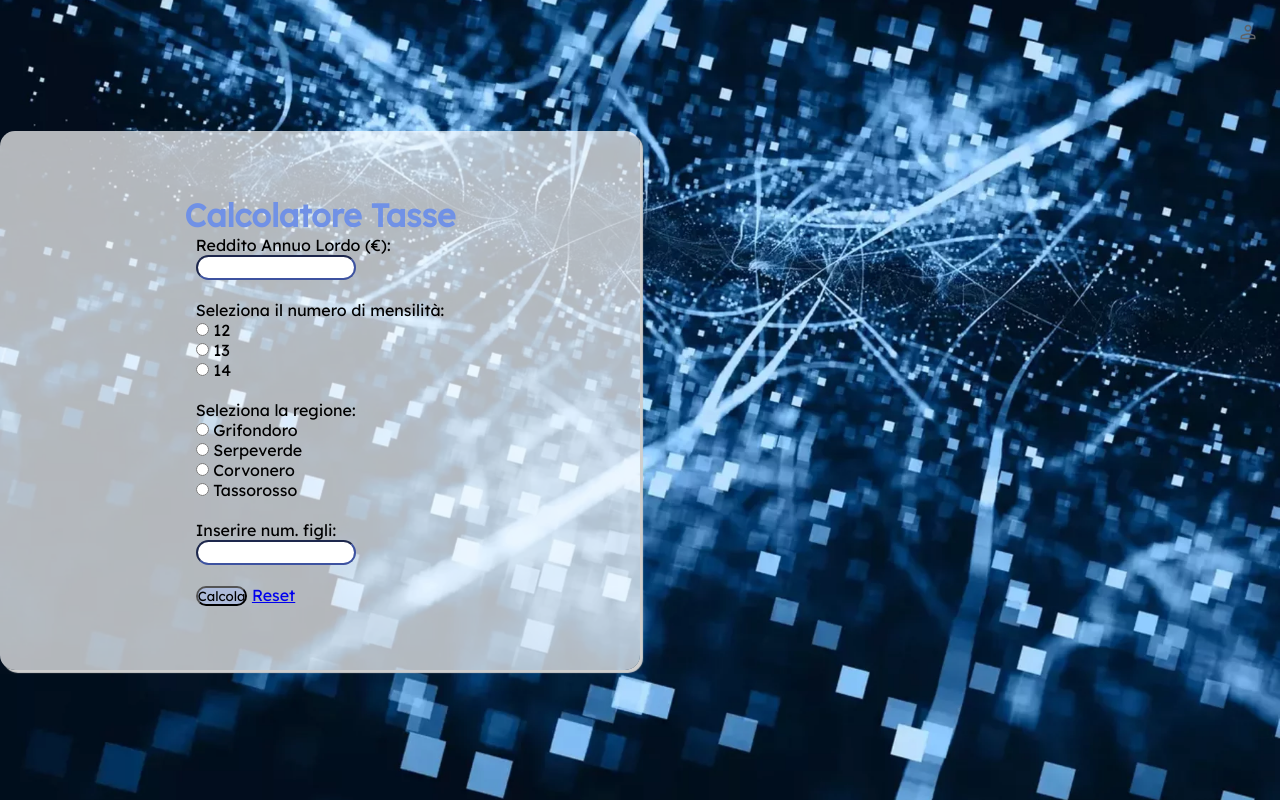
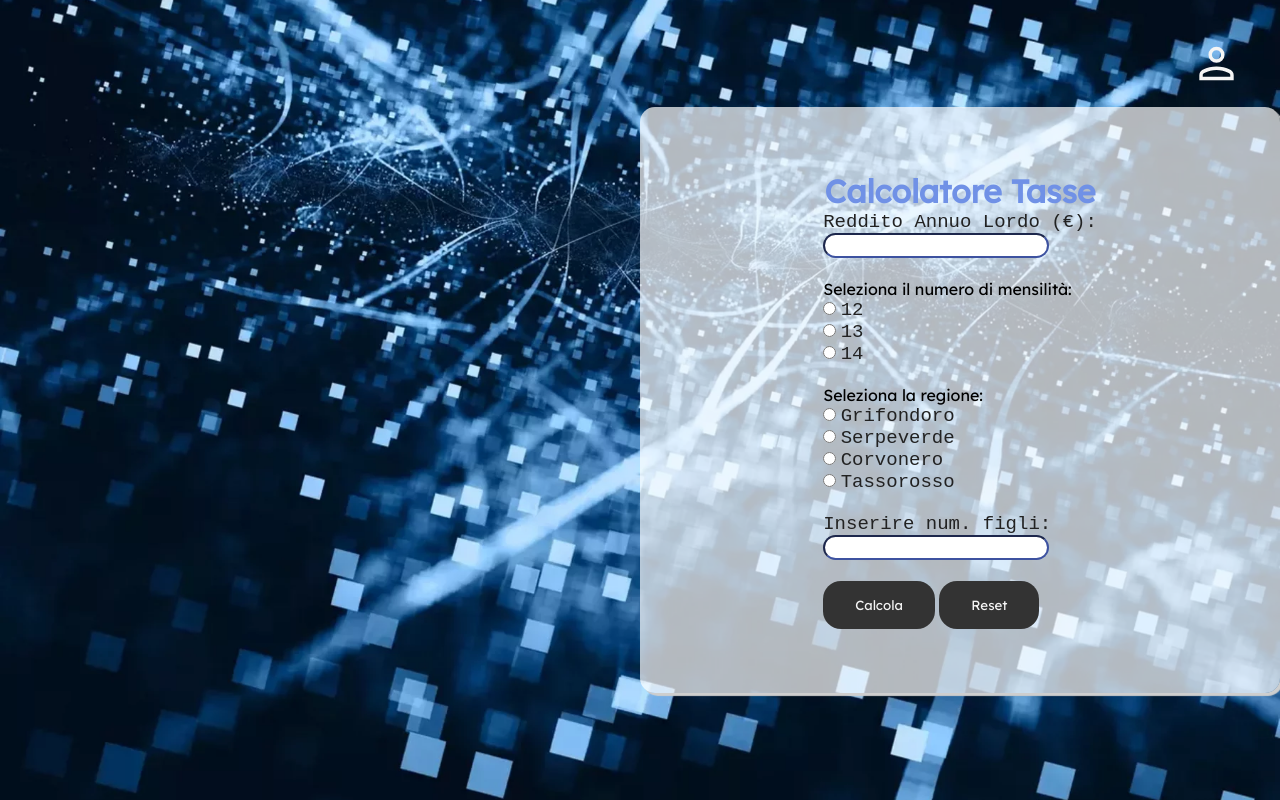
Before and after one commit to ManuVerza/progetto.verzeroli, a PHP site: page / in a window 1280 px wide. Run offline with PHP 8.4, Linux system fonts and the light colour scheme.

Commit message:
v1.2.1 - fix

```diff
--- a/index.php
+++ b/index.php
@@ -147,17 +147,20 @@ if (isset($_POST['index'])) {
 </svg>
         ☰
     </button>-->
-    <button id="menuButton">
+    <button id="menuButton" class="icon">
         <svg xmlns="http://www.w3.org/2000/svg" height="24px" viewBox="0 -960 960 960" width="24px" fill="#5f6368">
             <path
                 d="M480-492.31q-57.75 0-98.87-41.12Q340-574.56 340-632.31q0-57.75 41.13-98.87 41.12-41.13 98.87-41.13 57.75 0 98.87 41.13Q620-690.06 620-632.31q0 57.75-41.13 98.88-41.12 41.12-98.87 41.12ZM180-187.69v-88.93q0-29.38 15.96-54.42 15.96-25.04 42.66-38.5 59.3-29.07 119.65-43.61 60.35-14.54 121.73-14.54t121.73 14.54q60.35 14.54 119.65 43.61 26.7 13.46 42.66 38.5Q780-306 780-276.62v88.93H180Zm60-60h480v-28.93q0-12.15-7.04-22.5-7.04-10.34-19.11-16.88-51.7-25.46-105.42-38.58Q534.7-367.69 480-367.69q-54.7 0-108.43 13.11-53.72 13.12-105.42 38.58-12.07 6.54-19.11 16.88-7.04 10.35-7.04 22.5v28.93Zm240-304.62q33 0 56.5-23.5t23.5-56.5q0-33-23.5-56.5t-56.5-23.5q-33 0-56.5 23.5t-23.5 56.5q0 33 23.5 56.5t56.5 23.5Zm0-80Zm0 384.62Z" />
-        </svg></button> <!-- Pulsante per aprire il menu -->
-    <div id="dropdownMenu" class="dropdown hidden">
+        </svg>
+    </button> <!-- Pulsante per aprire il menu -->
+
+    <div id="dropdownMenu" class="hidden">
         <a href="profilo.php">Profilo</a>
         <a href="login.php">Logout</a>
     </div>
 
-    <div id="risultati" style="display: <?php echo isset($_POST["index"]) ? 'block' : 'none'; ?>;">
+    <div id="risultati" >
+        <div style="display: <?php echo isset($_POST["index"]) ? 'block' : 'none'; ?>;">
             <h3>Risultati:</h3>
             <p id="risultati1"><!----CAMPO IMPORTO DA PAGARE---->
                 <?php
@@ -174,6 +177,8 @@ if (isset($_POST['index'])) {
                 }
                 ?>
             </p>
+        </div>
+
     </div>
 
     <div class="wrapper">
@@ -210,8 +215,13 @@ if (isset($_POST['index'])) {
             <label for="inputFigli">Inserire num. figli: </label><br>
             <input type="number" name="figli" id="inputFigli" min="0" required><br><br>
 
-            <input type="submit" value="Calcola" id="submit" name="index">
-            <a href="?reset=true">Reset</a>
+
+            <button id="calc-btn" type="submit" class="btn">
+                Calcola
+            </button>
+            <button id="reset-btn" class="btn">
+                Reset
+            </button>
 
         </form>
 
@@ -219,27 +229,30 @@ if (isset($_POST['index'])) {
 
     <script>
         window.addEventListener('DOMContentLoaded', () => {
-            const version = '1.2.0'
+            const version = '1.2.1'
 
             console.log('@VERSION: ', version)
 
+            const menuButton = document.getElementById("menuButton")
+            const resetButton = document.getElementById("reset-btn")
+            const dropdownMenu = document.getElementById("dropdownMenu")
+
+            menuButton.addEventListener("click", function () {
+                dropdownMenu.style.display = 'flex'
             })
 
-        document.addEventListener("DOMContentLoaded", function () {
-            const menuButton = document.getElementById("menuButton");
-            const dropdownMenu = document.getElementById("dropdownMenu");
-
-            menuButton.addEventListener("click", function () {
-                dropdownMenu.classList.toggle("hidden");
-            });
+            resetButton.addEventListener('click', (e) => {
+                window.location.href = '?reset=true'
+            })
 
             // Chiudi il menu se si clicca fuori
             document.addEventListener("click", function (event) {
                 if (!menuButton.contains(event.target) && !dropdownMenu.contains(event.target)) {
-                    dropdownMenu.classList.add("hidden");
+                    dropdownMenu.style.display = 'none'
                 }
-            });
-        });
+            })
+
+        })
 
     </script>
 
--- a/style.css
+++ b/style.css
@@ -69,6 +22,7 @@ body {
 }
 
 button {
+    padding: 1rem;
     border: none;
     background: none;
     color: inherit;
@@ -83,6 +37,26 @@ button {
     touch-action: manipulation;
     z-index: 7;
   }
+
+.btn {
+    padding: 1rem 2rem;
+    background-color: #333;
+    border-radius: 18px;
+    color: whitesmoke;
+}
+
+.btn:hover {
+    background-color: #aaa;
+}
+
+input, label {
+    padding-top: 5px;
+
+    font-family: 'Courier New', Courier, monospace;
+    font-size: 19px;
+    font-weight: 300;
+    color: #222;
+}
 
 .wrapper {
     padding: 4rem;
```
Also changed, not shown: other parts of style.css (+44 -47 lines), CHANGELOG.md, README.md. Lines whose indentation alone changed are shown as unchanged.
